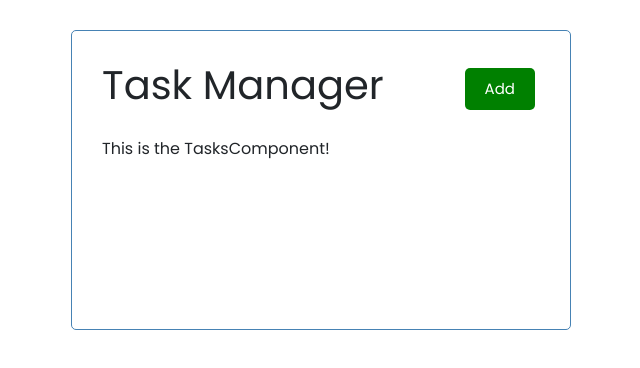
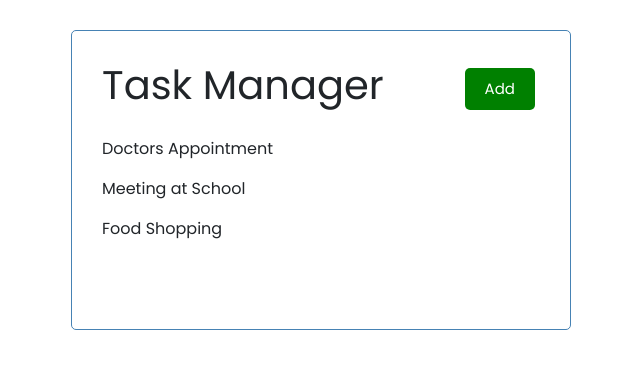
Before and after one commit to brookhutchinson/task-manager, an Angular app: page / in a window 1280 px wide. Shown: the top 368 px of the page, without its empty margins (319-959 px from the left). Built offline with nearby package versions, Linux system fonts and the light colour scheme.

Commit message:
TasksComponent will use Task Interface and MockTasks mock data TasksComponent will be populated by tasks from mock-tasks.ts Import Task interface into TasksComponent Import MockTasks into TasksComponent Render each task text inside a <p> inside TasksComponent HTML Template

```diff
--- a/src/app/home/components/tasks/tasks.component.html
+++ b/src/app/home/components/tasks/tasks.component.html
@@ -1 +1,3 @@
-<p>This is the TasksComponent!</p>
+<p *ngFor="let task of tasks">
+  {{ task.text }}
+</p>
--- a/src/app/home/components/tasks/tasks.component.ts
+++ b/src/app/home/components/tasks/tasks.component.ts
@@ -1,5 +1,11 @@
 // angular
 import { Component, OnInit } from '@angular/core';
+
+// interfaces
+import { Task } from './../../../interfaces/task.interface';
+
+// data
+import { MockTasks } from './../../../mock-tasks';
 
 @Component({
   selector: 'app-tasks',
@@ -7,7 +13,11 @@ import { Component, OnInit } from '@angular/core';
   styleUrls: ['./tasks.component.scss']
 })
 export class TasksComponent implements OnInit {
+  tasks: Task[] = MockTasks;
+
   constructor() {}
 
   ngOnInit(): void {}
+
+
 }
--- a/src/app/mock-tasks.ts
+++ b/src/app/mock-tasks.ts
@@ -1,7 +1,7 @@
 // interrfaces
 import { Task } from './interfaces/task.interface';
 
-export const TASKS: Task[] = [
+export const MockTasks: Task[] = [
   {
     id: 1,
     text: 'Doctors Appointment',
```
